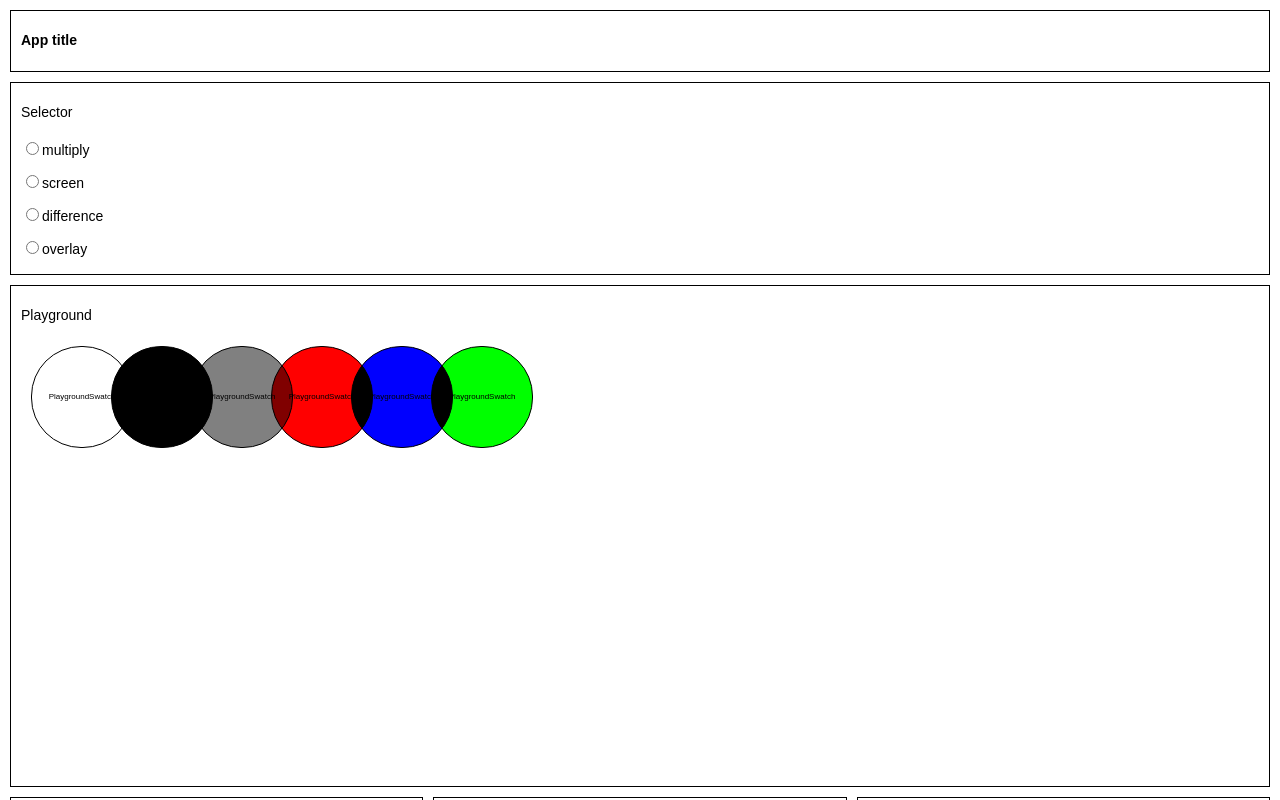
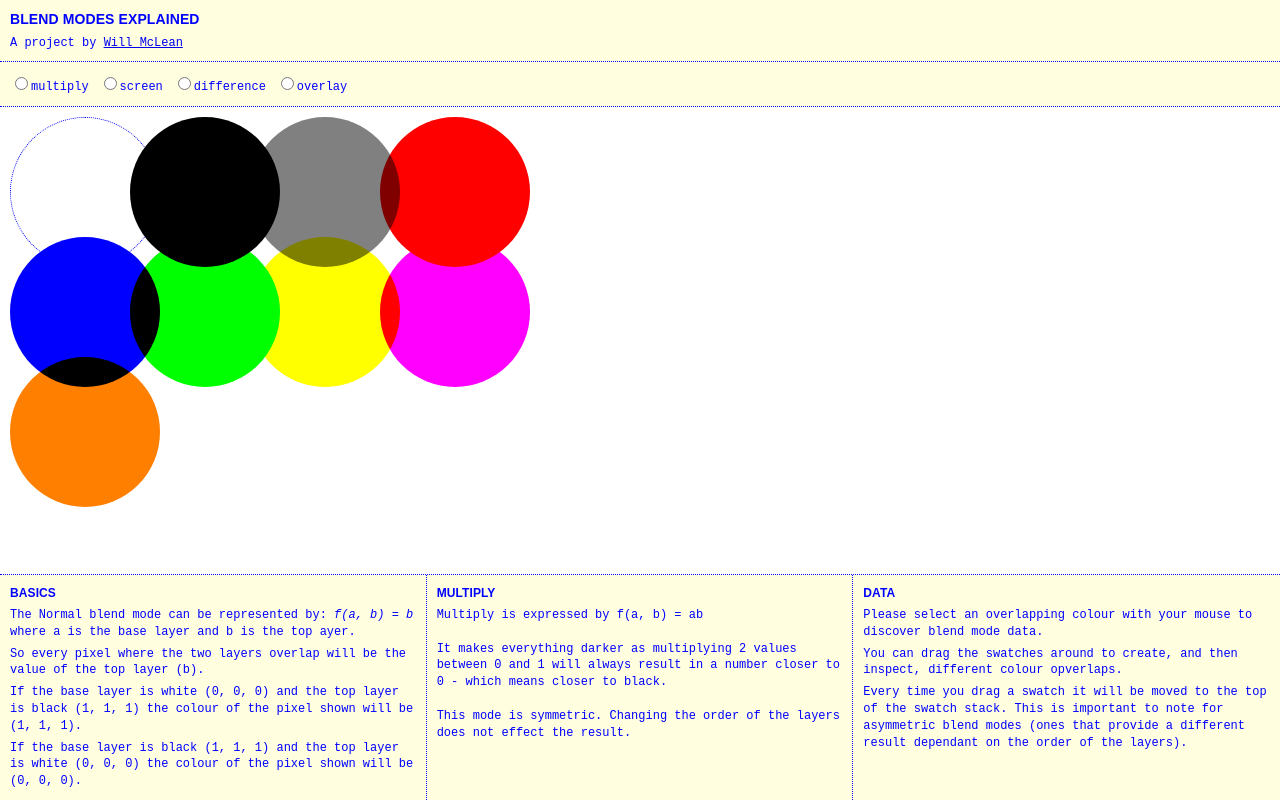
Before and after one commit to willmcl/blend-modes, a React (Create React App) app: page / in a window 1280 px wide. Shown: the top 800 px of the page. Built offline with nearby package versions, Linux system fonts and the light colour scheme.

Commit message:
Style the app.

```diff
--- a/src/App.css
+++ b/src/App.css
@@ -1,100 +1,169 @@
-h1, h2, h3, h4, h5, h6, p, li, td, label, input {
-    font-size: 14px;
-    line-height: 1.4;
-    margin-top: 10px;
-    margin-bottom: 10px;
+body {
+    -webkit-font-smoothing: antialiased;
+    -moz-osx-font-smoothing: grayscale;
 }
 
-table {
+h1, h2, h3, h4, h5, h6, p, li, td, label, input {
     font-size: 12px;
-    border-collapse: collapse;
-    border: 1px solid;
-    table-layout: fixed;
+    line-height: 1.4;
+    margin-top: 5px;
+    margin-bottom: 5px;
+    font-weight: normal;
+}
+h1 {
+    font-size: 14px;
 }
 
-td {
-    border: 1px solid;
-    padding: 5px 10px;
+h1, h2, h3, h4, h5, h6 {
+    letter-spacing: 0.1px;
+    font-weight: bold;
+    text-transform: uppercase;
 }
 
-.App {
-    color: #000;
-    padding: 5px;
-    display: flex;
-    flex-wrap: wrap;
+p, label, td {
+    font-family: monospace;
 }
 
-.App-header,
-.Selector,
-.Playground,
-.Basics,
-.Desc,
-.Data {
-    border: 1px solid;
-    padding: 10px;
-    margin: 5px;
+* { box-sizing: border-box; }
+
+.App {
+    color: blue;
+    display: flex;
+    min-height: 100vh;
+    flex-direction: column;
 }
 
-.App-header,
-.Selector,
-.Playground,
-.App-row {
+/* Header */
+
+.App-header {
     width: 100%;
+    padding: 10px;
+    border-bottom: 0.5px dotted;
+    background-color: lightyellow;
 }
+.App-header > :first-child { margin-top: 0; }
+.App-header > :last-child { margin-bottom: 0; }
+
+
+/* Selector */
+
+.Selector {
+    width: 100%;
+    border-bottom: 0.5px dotted;
+    padding: 10px;
+    background-color: lightyellow;
+}
+.Selector > :first-child { margin-top: 0; }
+.Selector > :last-child { margin-bottom: 0; }
 
 .Selector ul {
     list-style: none;
+    margin: 0;
+    padding: 0;
 }
 
 .Selector li {
     display: inline-block;
+    margin-top: 0;
+    margin-bottom: 0;
     margin-right: 10px;
-    text-decoration: underline;
     cursor: pointer;
 }
 
+/* Playground */
+
+.Playground {
+    flex-grow: 2;
+    width: 100%;
+    border-bottom: 0.5px dotted;
+    padding: 10px;
+}
 .Playground {
     position: relative;
-    height: 60vh;
+    height: 50vh;
+    min-height: 260px;
     overflow: hidden;
 }
 
 .PlaygroundSwatch {
     position: absolute;
-    top: 60px;
-    left: 20px;
-    width: 100px;
-    height: 100px;
-    -webkit-border-radius: 50px; -moz-border-radius: 50px; border-radius: 50px;
-    border: 1px solid;
+    top: 10px;
+    left: 10px;
+    width: 80px;
+    height: 80px;
+    -webkit-border-radius: 50%; -moz-border-radius: 50%; border-radius: 50%;
     cursor: pointer;
 }
+.PlaygroundSwatch:first-child { border: 0.5px dotted; }
+.PlaygroundSwatch:nth-child(2) { left: 80px; }
+.PlaygroundSwatch:nth-child(3) { left: 150px; }
+.PlaygroundSwatch:nth-child(4) { left: 220px; }
+.PlaygroundSwatch:nth-child(5) { left: 10px; top: 80px; }
+.PlaygroundSwatch:nth-child(6) { left: 80px; top: 80px; }
+.PlaygroundSwatch:nth-child(7) { left: 150px; top: 80px; }
+.PlaygroundSwatch:nth-child(8) { left: 220px; top: 80px; }
+.PlaygroundSwatch:nth-child(9) { left: 10px; top: 150px; }
 
-.PlaygroundSwatch:nth-child(3) { left: 100px; }
-.PlaygroundSwatch:nth-child(4) { left: 180px; }
-.PlaygroundSwatch:nth-child(5) { left: 260px; }
-.PlaygroundSwatch:nth-child(6) { left: 340px; }
-.PlaygroundSwatch:nth-child(7) { left: 420px; }
-.PlaygroundSwatch:nth-child(8) { left: 500px; }
-
-.PlaygroundSwatch p {
-    text-align: center;
-    font-size: 8px;
-    line-height: 1;
-    margin-top: 46px;
+@media (min-width: 750px) {
+    .PlaygroundSwatch {
+        width: 150px;
+        height: 150px;
+    }
+    .PlaygroundSwatch:nth-child(2) { left: 130px; }
+    .PlaygroundSwatch:nth-child(3) { left: 250px; }
+    .PlaygroundSwatch:nth-child(4) { left: 380px; }
+    .PlaygroundSwatch:nth-child(5) { left: 10px; top: 130px; }
+    .PlaygroundSwatch:nth-child(6) { left: 130px; top: 130px; }
+    .PlaygroundSwatch:nth-child(7) { left: 250px; top: 130px; }
+    .PlaygroundSwatch:nth-child(8) { left: 380px; top: 130px; }
+    .PlaygroundSwatch:nth-child(9) { left: 10px; top: 250px; }
 }
 
+/* Information */
+
 .App-row {
+    width: 100%;
+    overflow-x: scroll;
     display: flex;
+    background-color: lightyellow;
 }
 
-.Instructions,
 .Basics,
 .Desc,
 .Data {
-    flex: 1 1;
+    padding: 10px;
+    flex: 1 0 80%;
+}
+
+@media (min-width: 450px) { .Basics, .Desc, .Data { flex: 1 0 45%; } }
+@media (min-width: 750px) { .Basics, .Desc, .Data { flex: 1 0 33%; } }
+
+.Basics > :first-child { margin-top: 0; }
+.Basics > :last-child { margin-bottom: 0; }
+.Desc > :first-child { margin-top: 0; }
+.Desc > :last-child { margin-bottom: 0; }
+.Data > :first-child { margin-top: 0; }
+.Data > :last-child { margin-bottom: 0; }
+
+.Basics,
+.Desc {
+    border-right: 0.5px dotted;
 }
 
 .Desc p {
     white-space: pre-line;
 }
+
+table {
+    font-size: 7px;
+    border-collapse: collapse;
+    border: 1px solid;
+    table-layout: fixed;
+}
+@media (min-width: 750px) { table { font-size: 12px; } }
+
+td {
+    border: 1px solid;
+    padding: 5px;
+}
+@media (min-width: 750px) { td { padding: 5px 10px; } }
--- a/src/App.js
+++ b/src/App.js
@@ -36,6 +36,21 @@ const colours = [
     {
         'value': 'rgb(0, 255, 0)',
         'name': 'green',
+        'zIndex': 0,
+    },
+    {
+        'value': 'rgb(255, 255, 0)',
+        'name': 'yellow',
+        'zIndex': 0,
+    },
+    {
+        'value': 'rgb(255, 0, 255)',
+        'name': 'purple',
+        'zIndex': 0,
+    },
+    {
+        'value': 'rgb(255, 128, 0)',
+        'name': 'orange',
         'zIndex': 0,
     },
 ];
@@ -140,7 +155,8 @@ class App extends Component {
         return (
             <div className="App">
                 <header className="App-header">
-                    <h1 className="App-title">App title</h1>
+                    <h1 className="App-title">Blend modes explained</h1>
+                    <p>A project by <a href="http://willmclean.net" target="_blank" rel="noopener noreferrer">Will McLean</a></p>
                 </header>
                 <Selector
                     modes={modes}
--- a/src/Basics.js
+++ b/src/Basics.js
@@ -4,7 +4,7 @@ class Basics extends Component {
     render() {
         return (
             <div className="Basics">
-                <p>Basics</p>
+                <h3>Basics</h3>
                 <p>The Normal blend mode can be represented by: <em>f(a, b) = b</em> where a is the base layer and b is the top ayer.</p>
                 <p>So every pixel where the two layers overlap will be the value of the top layer (b).</p>
                 <p>If the base layer is white (0, 0, 0) and the top layer is black (1, 1, 1) the colour of the pixel shown will be (1, 1, 1).</p>
--- a/src/Data.js
+++ b/src/Data.js
@@ -16,7 +16,7 @@ class Data extends Component {
 
         return (
             <div className="Data">
-                <p>Data</p>
+                <h3>Data</h3>
                 {data}
             </div>
         )
--- a/src/DataTable.js
+++ b/src/DataTable.js
@@ -16,7 +16,7 @@ class DataTable extends Component {
                         </tr>
                         <tr>
                             <td>Name</td>
-                            <td>Z-index</td>
+                            <td>Z</td>
                             <td>R</td>
                             <td>G</td>
                             <td>B</td>
--- a/src/Desc.js
+++ b/src/Desc.js
@@ -4,7 +4,7 @@ class Desc extends Component {
     render() {
         return (
             <div className="Desc">
-                <p>Desc</p>
+                <h3>{this.props.current.displayName}</h3>
                 <p>{this.props.current.description}</p>
             </div>
         )
--- a/src/Playground.js
+++ b/src/Playground.js
@@ -67,7 +67,6 @@ class Playground extends Component {
     render() {
         return (
             <div className="Playground" onClick={this.handleSelectionChange}>
-                <p>Playground</p>
                 {this.props.colours.map(colour => (
                     <PlaygroundSwatch key={colour.name} colour={colour.value} current={this.props.current}/>
                 ))}
--- a/src/PlaygroundSwatch.js
+++ b/src/PlaygroundSwatch.js
@@ -5,7 +5,6 @@ class PlaygroundSwatch extends Component {
     render() {
         return (
             <div className="PlaygroundSwatch" style={{backgroundColor: this.props.colour, mixBlendMode: this.props.current.name}}>
-                <p>PlaygroundSwatch</p>
             </div>
         )
     }
--- a/src/Selector.js
+++ b/src/Selector.js
@@ -2,26 +2,27 @@ import React, { Component } from 'react';
 
 class Selector extends Component {
 
-    constructor(props) {
-        super(props);
-        this.handleModeChange = this.handleModeChange.bind(this);
+    constructor( props ) {
+        super( props );
+        this.handleModeChange = this.handleModeChange.bind( this );
     }
 
-    handleModeChange(e) {
-        this.props.onModeChange(e.target.value);
+    handleModeChange( e ) {
+        this.props.onModeChange( e.target.value );
     }
 
     render() {
         return (
             <div className="Selector">
-                <p>Selector</p>
                 <form>
-                {this.props.modes.map(mode => (
-                    <div key={mode.name}>
-                        <input type="radio" name="modeSelector" value={mode.name} onChange={this.handleModeChange} />
-                        <label htmlFor={mode.name}>{mode.name}</label>
-                    </div>
-                ))}
+                    <ul>
+                        {this.props.modes.map( mode => (
+                            <li key={mode.name}>
+                                <input type="radio" name="modeSelector" value={mode.name} onChange={this.handleModeChange}/>
+                                <label htmlFor={mode.name}>{mode.name}</label>
+                            </li>
+                        ) )}
+                    </ul>
                 </form>
             </div>
         );
```
